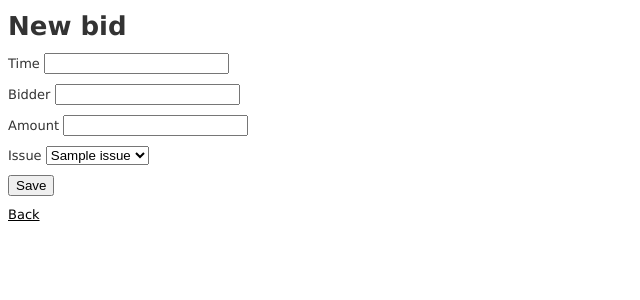
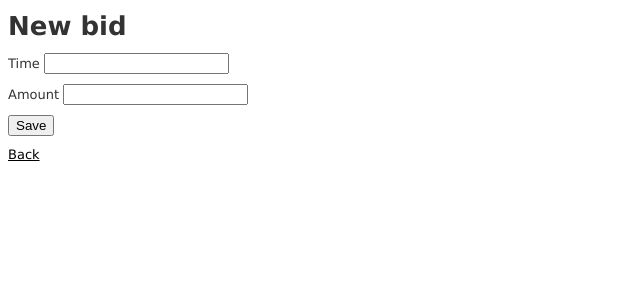
Before and after one commit to dhappy/crowdfund, a Rails app: page /bids/new in a window 1280 px wide. Shown: the top 300 px of the page, without its empty margins (0-640 px from the left). Run offline with Rails 7, Linux system fonts and the light colour scheme; tables that the repository leaves empty hold one stand-in row (values such as "Sample post"); style sheets or scripts are compiled from the project's sources; parts of the project's set-up code (start-up, migrations or seed data) failed here and were passed over; some libraries are stand-ins or nearby versions.

Commit message:
Assigning automatically the bidder and the issue_id to a bid + some minors fixes

```diff
--- a/app/controllers/bids_controller.rb
+++ b/app/controllers/bids_controller.rb
@@ -14,7 +14,8 @@ class BidsController < ApplicationController
 
   # GET /bids/new
   def new
-    @bid = Bid.new
+    @bid = Bid.new({issue_id: params[:issue]})
+
   end
 
   # GET /bids/1/edit
@@ -25,8 +26,8 @@ class BidsController < ApplicationController
   # POST /bids.json
   def create
     @bid = Bid.new(bid_params)
-
-    respond_to do |format|
+    @bid.bidder = current_user
+      respond_to do |format|
       if @bid.save
         format.html { redirect_to @bid, notice: 'Bid was successfully created.' }
         format.json { render action: 'show', status: :created, location: @bid }
@@ -69,6 +70,6 @@ class BidsController < ApplicationController
 
     # Never trust parameters from the scary internet, only allow the white list through.
     def bid_params
-      params.require(:bid).permit(:time, :bidder, :amount, :issue)
+      params.require(:bid).permit(:time, :amount, :issue_id)
     end
 end
--- a/app/models/bid.rb
+++ b/app/models/bid.rb
@@ -1,4 +1,4 @@
 class Bid < ActiveRecord::Base
-  has_one :bidder, class_name: 'User'
+  belongs_to :bidder, class_name: 'User'
   belongs_to :issue
 end
--- a/app/models/issue.rb
+++ b/app/models/issue.rb
@@ -6,7 +6,9 @@ class Issue < ActiveRecord::Base
   has_many :labels
 
   def leading_bid
-    bids.first
+   # bids.first
+    bid_first = bids.first
+    bid_first.nil? ? nil : bid_first[:id]
   end
 
   def total_bounties
--- a/app/views/bids/_form.html.haml
+++ b/app/views/bids/_form.html.haml
@@ -9,14 +9,10 @@
   .field
     = f.label :time
     = f.number_field :time
-  .field
-    = f.label :bidder
-    = f.text_field :bidder
+
   .field
     = f.label :amount
     = f.text_field :amount
-  .field
-    = f.label :issue
-    = f.collection_select :issue_id, Issue.all, :id, :name, { selected: @bid.issue.try(:id) }, { class: 'form-control' }
+  = f.hidden_field :issue_id
   .actions
     = f.submit 'Save'
--- a/app/views/bids/index.html.haml
+++ b/app/views/bids/index.html.haml
@@ -13,9 +13,9 @@
   - @bids.each do |bid|
     %tr
       %td= bid.time
-      %td= bid.bidder
+      %td= bid.bidder.email
       %td= bid.amount
-      %td= bid.issue
+      %td= bid.issue.description
       %td= link_to 'Show', bid
       %td= link_to 'Edit', edit_bid_path(bid)
       %td= link_to 'Destroy', bid, :method => :delete, :data => { :confirm => 'Are you sure?' }
--- a/app/views/bids/show.html.haml
+++ b/app/views/bids/show.html.haml
@@ -5,13 +5,13 @@
   = @bid.time
 %p
   %b Bidder:
-  = @bid.bidder
+  = @bid.bidder.email
 %p
   %b Amount:
   = @bid.amount
 %p
   %b Issue:
-  = @bid.issue
+  = @bid.issue.description
 
 = link_to 'Edit', edit_bid_path(@bid)
 \|
```
